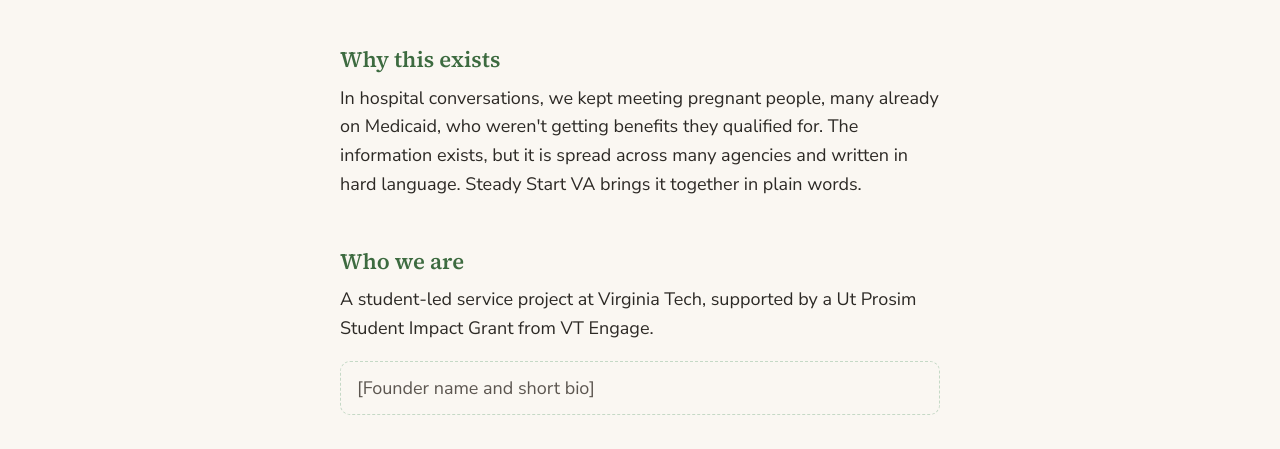
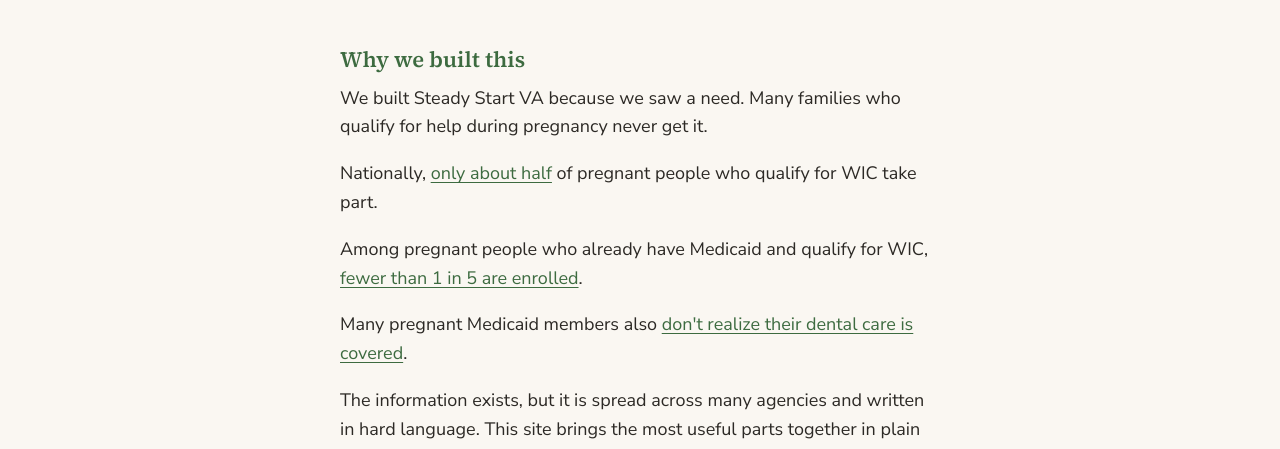
Before and after one commit to Jav97970/steady-start-va, a plain HTML site: page about.html in a window 1280 px wide. Shown: the part 334-783 px from the top of the page. Drawn offline with Linux system fonts and the light colour scheme.

Commit message:
Rewrite the About page: why we built this
Replace the 'Why this exists' text with the new 'Why we built this'
section and its three linked statistics (opening in a new tab), and
remove the founder placeholder. No personal names on the site.

Co-Authored-By: Claude Fable 5.2 <noreply@anthropic.com>

```diff
--- a/about.html
+++ b/about.html
@@ -46,12 +46,15 @@
     <a class="back" href="index.html">Back to all topics</a>
     <h1>About Steady Start VA</h1>
 
-    <h2>Why this exists</h2>
-    <p>In hospital conversations, we kept meeting pregnant people, many already on Medicaid, who weren't getting benefits they qualified for. The information exists, but it is spread across many agencies and written in hard language. Steady Start VA brings it together in plain words.</p>
+    <h2>Why we built this</h2>
+    <p>We built Steady Start VA because we saw a need. Many families who qualify for help during pregnancy never get it.</p>
+    <p>Nationally, <a href="https://www.fns.usda.gov/research/wic/eer/2023" target="_blank" rel="noopener">only about half<span class="visually-hidden"> (opens in a new tab)</span></a> of pregnant people who qualify for WIC take part.</p>
+    <p>Among pregnant people who already have Medicaid and qualify for WIC, <a href="https://www.cbpp.org/wiccollaborationsurvey" target="_blank" rel="noopener">fewer than 1 in 5 are enrolled<span class="visually-hidden"> (opens in a new tab)</span></a>.</p>
+    <p>Many pregnant Medicaid members also <a href="https://virginiamercury.com/2023/02/13/study-dental-care-rose-among-low-income-pregnant-women-after-2015-medicaid-change/" target="_blank" rel="noopener">don't realize their dental care is covered<span class="visually-hidden"> (opens in a new tab)</span></a>.</p>
+    <p>The information exists, but it is spread across many agencies and written in hard language. This site brings the most useful parts together in plain words, with a link to the official source on every page.</p>
 
     <h2>Who we are</h2>
     <p>A student-led service project at Virginia Tech, supported by a Ut Prosim Student Impact Grant from VT Engage.</p>
-    <p class="placeholder">[Founder name and short bio]</p>
 
     <h2>How we keep it accurate</h2>
     <p>Every answer links to the official source and shows when it was last checked.</p>
--- a/styles.css
+++ b/styles.css
@@ -79,6 +79,9 @@ a:focus-visible {
   padding: 0.75rem 1rem;
 }
 .skip:focus { left: 0; z-index: 1; }
+
+/* Text for screen readers only, such as "(opens in a new tab)" */
+.visually-hidden { position: absolute; width: 1px; height: 1px; margin: -1px; padding: 0; overflow: hidden; clip-path: inset(50%); white-space: nowrap; border: 0; }
 
 /* Urgent help strip */
 .urgent { background: var(--urgent-bg); color: var(--fg); font-size: 1rem; border-bottom: 1px solid var(--card-edge); }
@@ -275,9 +278,6 @@ thead th { font-size: 1rem; color: var(--fg-2); }
 tbody th { font-weight: 400; }
 tbody td { font-weight: 700; }
 
-/* About page: a spot still to be filled in */
-.placeholder { border: 1px dashed var(--sage-pale-edge); border-radius: 10px; padding: 0.75rem 1rem; color: var(--fg-2); }
-
 /* Source and last checked */
 .src { margin-top: 3rem; padding-top: 1.125rem; border-top: 1px solid var(--card-edge); color: var(--fg-2); font-size: 1rem; }
 .src p { margin: 0 0 0.4rem; }
```
